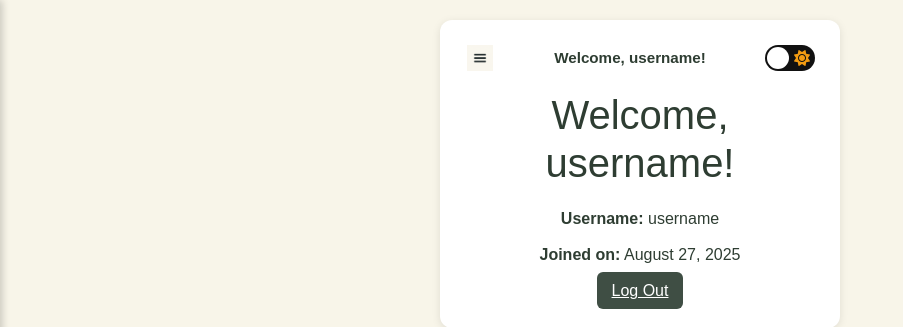
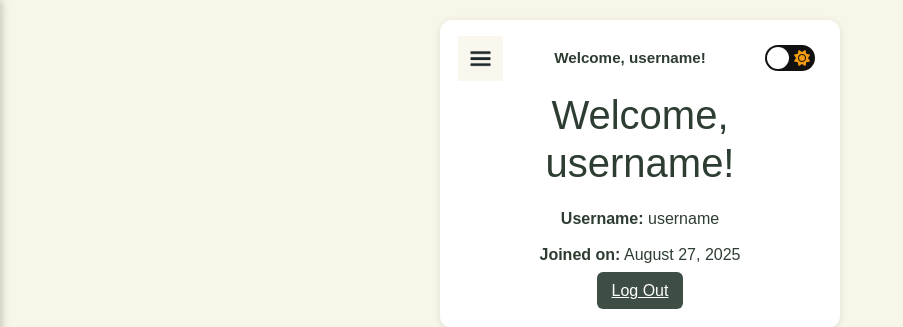
Before and after one commit to bisandilehns/ctrl-you, a Flask app: page /userprofile in a window 1280 px wide. Shown: the top 327 px of the page, without its empty margins (0-903 px from the left). Run offline with Flask 3, Linux system fonts and the light colour scheme; a user stored in the database is signed in.

Commit message:
implemented some other refinements

```diff
--- a/templates/aboutapp.html
+++ b/templates/aboutapp.html
@@ -176,7 +176,7 @@
   <div class="container">
     <div class="header">
       <div class="hamburger" id="hamburger">
-        <img src="static/images/menu.png" alt="Menu" style="width:26px; height:26px;">
+        <img src="static/images/menu.png" alt="Menu" style="width:45px; height:45px;">
       </div>
       <div>
         <input type="checkbox" class="checkbox" id="checkbox">
--- a/templates/homepage.html
+++ b/templates/homepage.html
@@ -260,7 +260,7 @@
   <div class="container">
     <div class="header">
       <div class="hamburger" id="hamburger">
-        <img src="static/images/menu.png" alt="Menu" style="width:26px; height:26px;">
+        <img src="static/images/menu.png" alt="Menu" style="width:45x; height:45px;">
       </div>
       {% if username %}
       <span style="font-weight:bold; font-size:0.95rem;">Welcome, {{ username }}!</span>
--- a/templates/quiz.html
+++ b/templates/quiz.html
@@ -43,7 +43,7 @@
 <body>
   <div class="container">
     <div class="header">
-      <div class="hamburger" id="hamburger"><img src="static/images/menu.png" alt="Menu" style="width:24px;height:24px;"></div>
+      <div class="hamburger" id="hamburger"><img src="static/images/menu.png" alt="Menu" style="width:45px;height:45px;"></div>
       <div><input type="checkbox" class="checkbox" id="checkbox"><label for="checkbox" class="checkbox-label"><i class="fas fa-moon"></i><i class="fas fa-sun"></i><span class="ball"></span></label></div>
     </div>
 
--- a/templates/tip.html
+++ b/templates/tip.html
@@ -187,7 +187,7 @@
   <div class="container">
     <div class="header">
       <div class="hamburger" id="hamburger">
-        <img src="static/images/menu.png" alt="Menu" style="width:26px; height:26px;">
+        <img src="static/images/menu.png" alt="Menu" style="width:45px; height:45px;">
       </div>
       <h2>Tips & Strategies</h2>
       <div>
--- a/templates/userprofile.html
+++ b/templates/userprofile.html
@@ -162,7 +162,7 @@
   <div class="container">
     <div class="header">
       <div class="hamburger" id="hamburger">
-        <img src="static/images/menu.png" alt="Menu" style="width:26px; height:26px;">
+        <img src="static/images/menu.png" alt="Menu" style="width:45px; height:45px;">
       </div>
       {% if username %}
         <span style="font-weight:bold; font-size:0.95rem;">Welcome, {{ username }}!</span>
```
Also changed, not shown: users.db, 1 other file.
